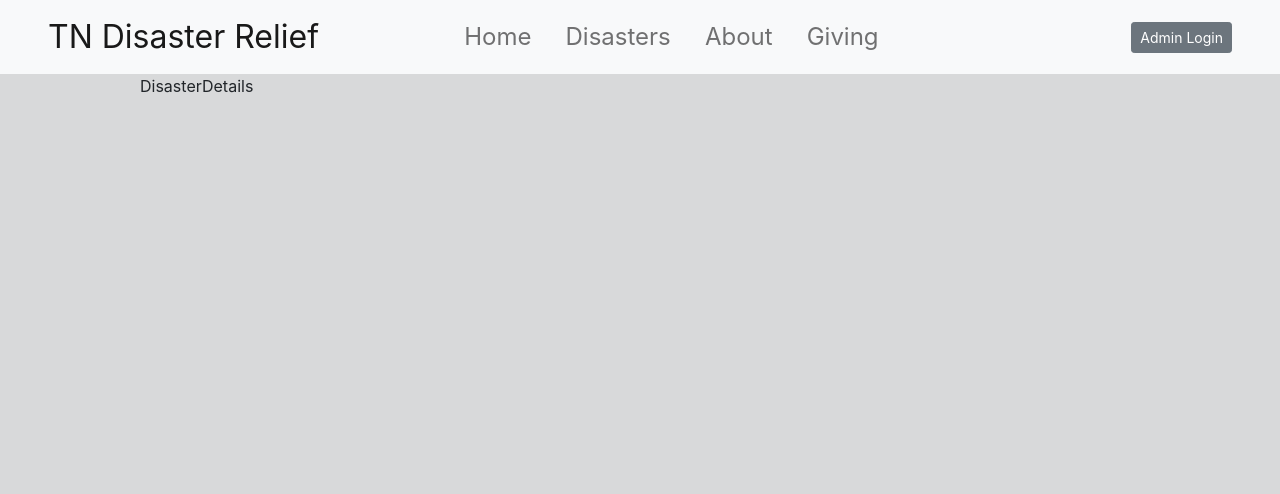
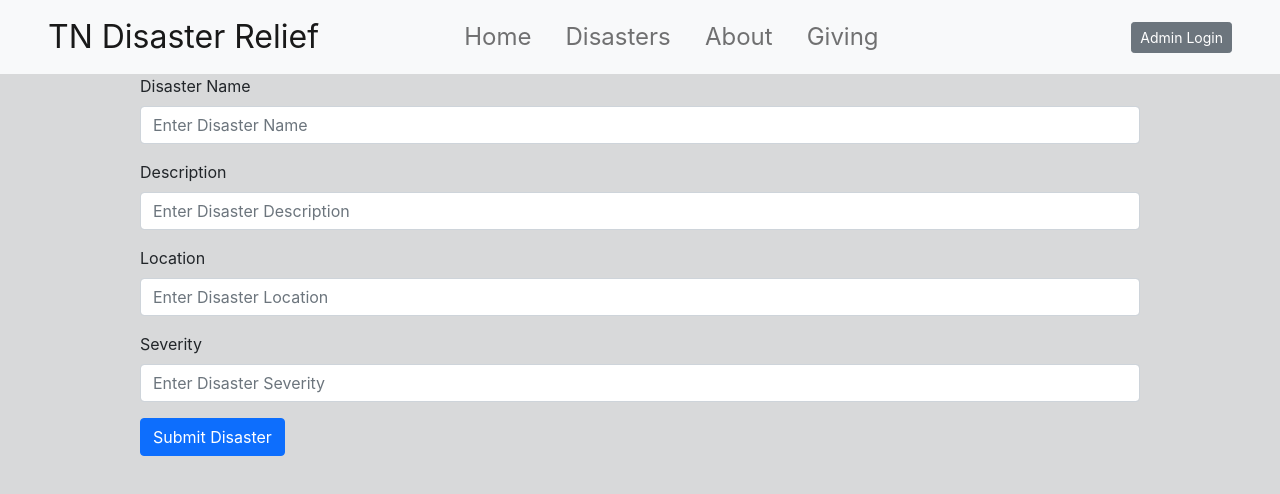
Before and after one commit to ndswimming92/disaster-relief-e22-e24, a Next.js app: page /Disaster/edit/1 in a window 1280 px wide. Shown: the top 494 px of the page. Built offline with nearby package versions, Linux system fonts and the light colour scheme; no server answers.

Commit message:
editdisasters

```diff
--- a/api/disasterData.js
+++ b/api/disasterData.js
@@ -51,7 +51,7 @@ const createDisaster = (payload) => new Promise((resolve, reject) => {
 // Fix
 const updateDisaster = (payload) => new Promise((resolve, reject) => {
   fetch(`${dbUrl}/api/disaster/`, {
-    method: 'POST',
+    method: 'PUT',
     headers: {
       'Content-Type': 'application/json',
     },
--- a/components/Forms/DIsasterForm.js
+++ b/components/Forms/DIsasterForm.js
@@ -1,4 +1,4 @@
-import React, { useState } from 'react';
+import React, { useEffect, useState } from 'react';
 import { useRouter } from 'next/router';
 import PropTypes from 'prop-types';
 import { Button, Form } from 'react-bootstrap';
@@ -17,6 +17,12 @@ function DisasterForm({ disasterObj }) {
   const [formInput, setFormInput] = useState(intialState);
   const router = useRouter();
   const { user } = useAuth();
+
+  useEffect(() => {
+    if (disasterObj.id) {
+      setFormInput(disasterObj);
+    }
+  }, [disasterObj]);
 
   const handleChange = (e) => {
     const { name, value } = e.target;
@@ -52,7 +58,7 @@ function DisasterForm({ disasterObj }) {
             type="text"
             placeholder="Enter Disaster Name"
             name="name"
-            value={formInput.name}
+            value={formInput.disasterName}
             onChange={handleChange}
             required
           />
--- a/pages/Disaster/edit/[id].js
+++ b/pages/Disaster/edit/[id].js
@@ -1,5 +1,16 @@
-const disasterDetails = () => (
-  <div>DisasterDetails</div>
-);
+import React, { useEffect, useState } from 'react';
+import { useRouter } from 'next/router';
+import { getSingleDisaster } from '../../../api/disasterData';
+import DisasterForm from '../../../components/Forms/DisasterForm';
 
-export default disasterDetails;
+export default function EditDisaster() {
+  const [editItem, setEditItem] = useState({});
+  const router = useRouter();
+  const { id } = router.query;
+
+  useEffect(() => {
+    getSingleDisaster(id).then(setEditItem);
+  }, [id]);
+
+  return (<DisasterForm disasterObj={editItem} />);
+}
```
Also changed, not shown: pages/Disaster/[firebaseKey].js (deleted), pages/Disaster/[id].js (added).
